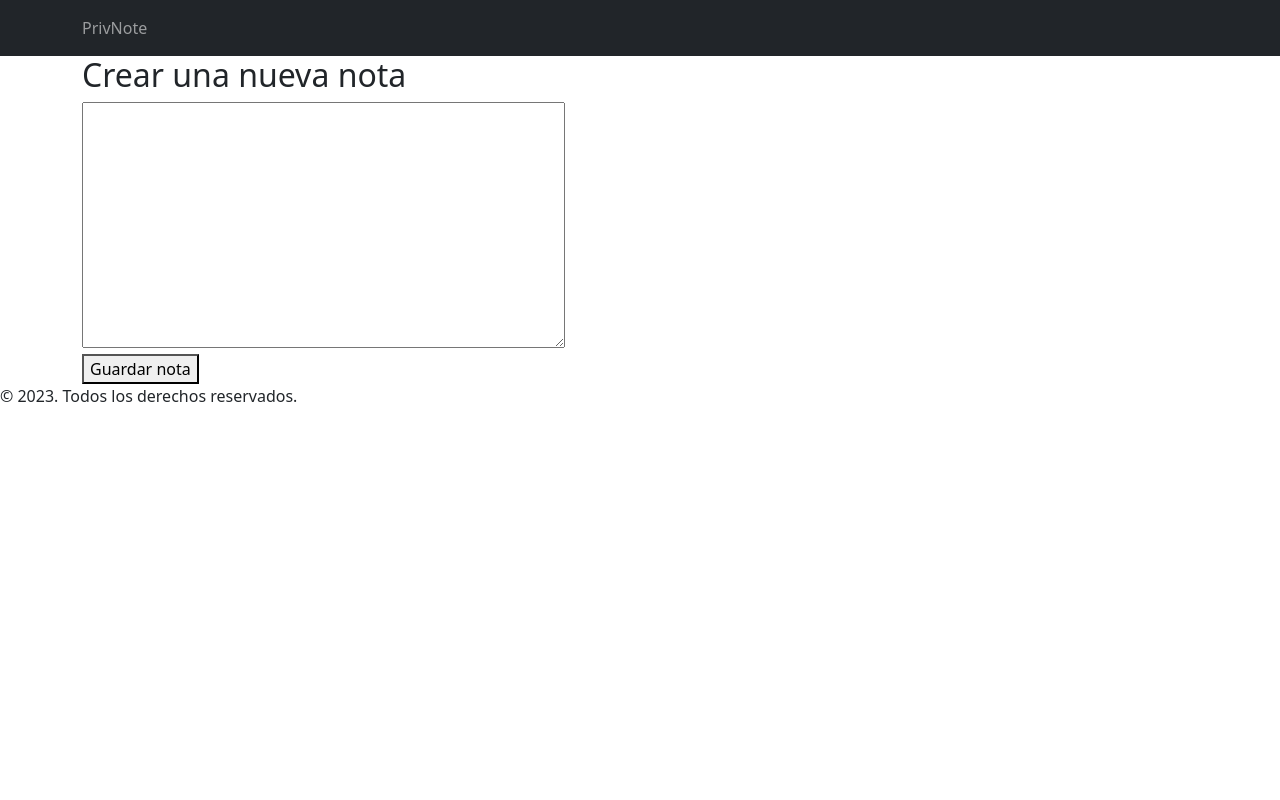
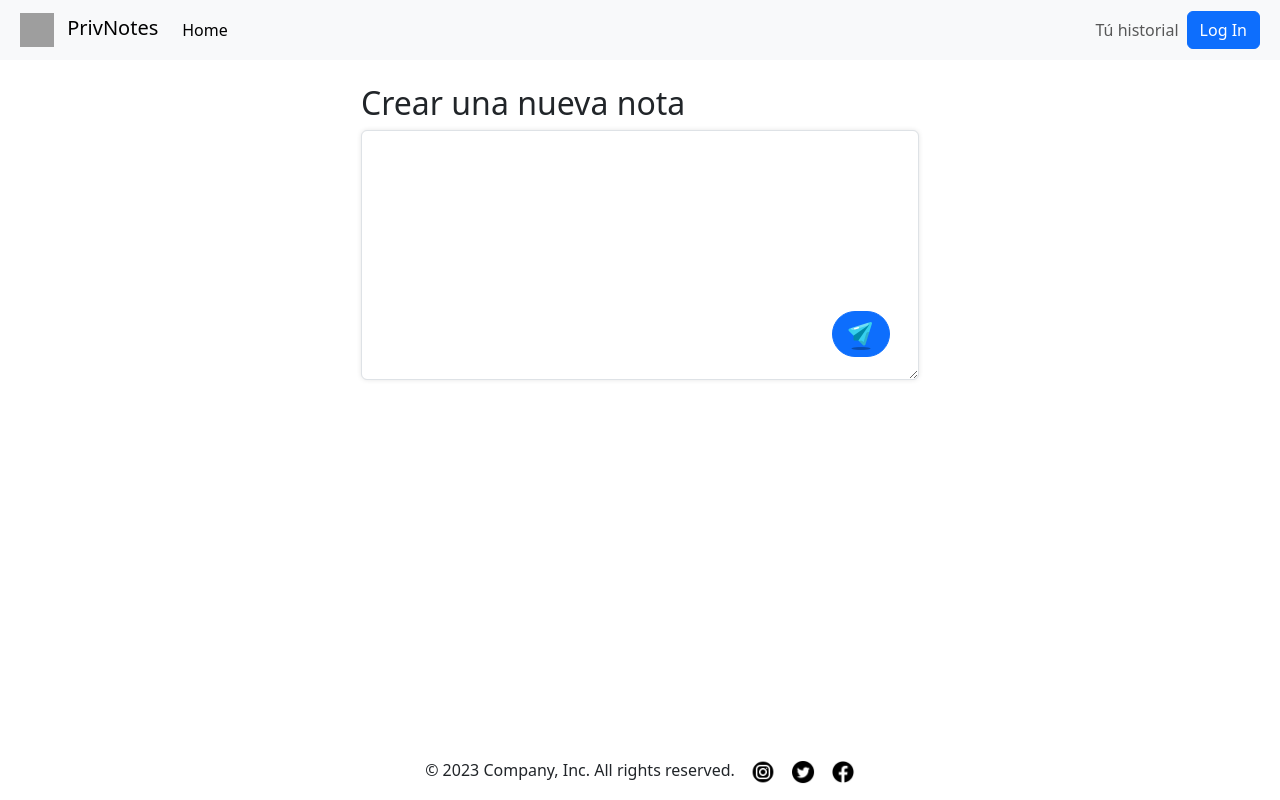
Before and after one commit to Wangallego/Notas-Privadas, a Flask app: page / in a window 1280 px wide. Run offline with Flask 3, Linux system fonts and the light colour scheme; grey boxes are pictures that could not be loaded.

Commit message:
Primer Prototipo

```diff
--- a/app.py
+++ b/app.py
@@ -2,6 +2,7 @@ from flask import Flask, render_template, request, redirect, url_for
 import secrets
 import string
 from datetime import datetime
+from qrcode import make as make_qrcode
 from modelo import create_table, save_note, delete_note, read_note
 
 BASE_URL = 'http://localhost:5000/'
@@ -9,7 +10,11 @@ BASE_URL = 'http://localhost:5000/'
 app = Flask(__name__)
 
 notas = {}
-
+def codigo_qr(enlace):
+    qr = make_qrcode(enlace)
+    qr_image_path = f"static/qrcode.png"
+    qr.save(qr_image_path)
+    return qr_image_path
 
 
 @app.route('/', methods=['GET', 'POST'])
@@ -17,27 +22,19 @@ def crearnota():
     if request.method == 'POST':
         texto = request.form.get('texto')
 
-        if texto != '':
+        if texto:
             id_nota = ''.join(secrets.choice(string.ascii_uppercase + string.digits) for _ in range(20))
-            url_nota = url_for('enlace', codigo=id_nota, _external=True)
-            fecha_creacion = datetime.now().strftime("%Y-%m-%d %H:%M:%S")
             save_note(id_nota, texto)
-            codigo = id_nota
-            enlace = BASE_URL + 'nota/' + codigo
-            return redirect(url_for('enlace', codigo=id_nota))
-        else:
-            return render_template('crearnota.html')
-    else:
-        return render_template('crearnota.html')
+            return redirect(url_for('enlace', codigo=id_nota  ))
 
+    return render_template('crearnota.html')
 
 
 @app.route('/enlace/<codigo>')
 def enlace(codigo):
     url_nota = url_for('leernota',  codigo=codigo)
-    return render_template('enlace.html', url_nota=url_nota, codigo=codigo)
-
-
+    qr = codigo_qr(url_nota)
+    return render_template('enlace.html', url_nota=url_nota, codigo=codigo, qr_image_path = qr)
 
 @app.route('/leernota/<codigo>')
 def leernota(codigo):
--- a/modelo.py
+++ b/modelo.py
@@ -26,14 +26,15 @@ def save_note(codigo, texto):
 def read_note(codigo):
     con = sqlite3.connect(DB_NAME)
     cur = con.cursor()
-    result = cur.execute("""SELECT codigo,texto FROM notas WHERE codigo=?""", (codigo,))#hay que poner la coma porque si no la pones piensa que es un valor entre parentesis, con la coma piensa que es una tupla
+    result = cur.execute("SELECT codigo, texto FROM notas WHERE codigo=?", (codigo,))
     result = cur.fetchone()
     con.close()
     if result:
-        codigo,texto = result
-        return codigo,texto
+        _, texto = result  # Extraer el texto de la tupla
+        return texto
     else:
         return None
+
 
 def delete_note(codigo):
     con = sqlite3.connect(DB_NAME)
--- a/templates/base.html
+++ b/templates/base.html
@@ -1,26 +1,84 @@
 <!DOCTYPE html>
 <html lang="en">
+
 <head>
     <meta charset="UTF-8">
     <meta name="viewport" content="width=device-width, initial-scale=1.0">
     <title>{% block title %}PrivNote{% endblock %}</title>
-    <link href="https://cdn.jsdelivr.net/npm/bootstrap@5.3.0/dist/css/bootstrap.min.css" rel="stylesheet" integrity="sha384-9ndCyUaIbzAi2FUVXJi0CjmCapSmO7SnpJef0486qhLnuZ2cdeRhO02iuK6FUUVM" crossorigin="anonymous">
+    <link href="https://cdn.jsdelivr.net/npm/bootstrap@5.3.0/dist/css/bootstrap.min.css" rel="stylesheet"
+        integrity="sha384-9ndCyUaIbzAi2FUVXJi0CjmCapSmO7SnpJef0486qhLnuZ2cdeRhO02iuK6FUUVM" crossorigin="anonymous">
+    <style>
+        footer li img{
+            transition: transform 0.4s ease-in-out;
+        }
+        footer li img:hover {
+            transform: translateY(-5px);
+        }
+        .custom-textarea{
+            box-shadow: 0 0 5px rgba(0, 0, 0, 0.1);
+        }
+
+        .custom-border{
+            border: 1px solid black;
+        }
+    </style>
 </head>
+
 <body>
-    <nav class="navbar navbar-dark bg-dark">
-        <div class="container">
-            <ul class="navbar-nav">
-                <li class="nav-item"><a class="nav-link" href="{{ url_for('crearnota') }}">PrivNote</a></li>
-            </ul>
+    <nav class="navbar navbar-expand-lg bg-body-tertiary">
+        <div class="container-fluid">
+            <a class="navbar-brand" href="{{ url_for('crearnota') }}">
+                <img class="mx-2" width="34" height="34" src="https://img.icons8.com/pastel-glyph/64/note.png"
+                    alt="note" />
+                PrivNotes
+            </a>
+            <button class="navbar-toggler" type="button" data-bs-toggle="collapse" data-bs-target="#navbarText"
+                aria-controls="navbarText" aria-expanded="false" aria-label="Toggle navigation">
+                <span class="navbar-toggler-icon"></span>
+            </button>
+            <div class="collapse navbar-collapse" id="navbarText">
+                <ul class="navbar-nav me-auto mb-2 mb-lg-0">
+                    <li class="nav-item">
+                        <a class="nav-link active" aria-current="page" href="#">Home</a>
+                    </li>
+                </ul>
+                <div class="d-grid gap-2 d-md-flex justify-content-md-end">
+                    <ul class="navbar-nav me-auto mb-2 mb-lg-0">
+                        <li class="nav-item">
+                            <a class="nav-link" href="#">Tú historial</a>
+                        </li>
+                    </ul>
+                </div>
+                <div class="d-grid gap-2 d-md-flex justify-content-md-end">
+                    <button class="btn btn-primary me-md-2" type="button">Log In</button>
+                </div>
+            </div>
         </div>
     </nav>
+
+
+
+    <!---->
     <main class="container">
         {% block content %}
         {% endblock %}
     </main>
     <footer>
-        <p>© 2023. Todos los derechos reservados.</p>
-      </footer>
-    <script src="https://cdn.jsdelivr.net/npm/bootstrap@5.3.0/dist/js/bootstrap.bundle.min.js" integrity="sha384-geWF76RCwLtnZ8qwWowPQNguL3RmwHVBC9FhGdlKrxdiJJigb/j/68SIy3Te4Bkz" crossorigin="anonymous"></script>
+        <div class="fixed-bottom d-flex flex-column flex-sm-row justify-content-center  ">
+            <p class="ml-3">&copy; 2023 Company, Inc. All rights reserved.</p>
+            <ul class="list-unstyled d-flex">
+            <li class="ms-3"><a class="link-body-emphasis" href="#"><img class="bi" width="24" height="24" src="{{ url_for('static', filename='insta.png') }}"alt="facebook"></a></li>
+              <li class="ms-3"><a class="link-body-emphasis" href="#"><img class="bi" width="24" height="24" src="{{ url_for('static', filename='twitter.png') }}"alt="facebook"></a></li>
+              <li class="ms-3"><a class="link-body-emphasis" href="#"><img class="bi" width="24" height="24" src="{{ url_for('static', filename='facebook.png') }}"alt="facebook"></a></li>
+            </ul>
+          </div>
+
+    </footer>
+    </div>
+    </footer>
+    <script src="https://cdn.jsdelivr.net/npm/bootstrap@5.3.0/dist/js/bootstrap.bundle.min.js"
+        integrity="sha384-geWF76RCwLtnZ8qwWowPQNguL3RmwHVBC9FhGdlKrxdiJJigb/j/68SIy3Te4Bkz"
+        crossorigin="anonymous"></script>
 </body>
+
 </html>
--- a/templates/crearnota.html
+++ b/templates/crearnota.html
@@ -3,9 +3,47 @@
 {% block title %}Crear Nota{% endblock %}
 
 {% block content %}
-  <h2>Crear una nueva nota</h2>
-  <form action="{{ url_for('crearnota') }}" method="POST">
-    <textarea name="texto" rows="10" cols="50"></textarea><br>
-    <button type="submit">Guardar nota</button>
+
+<div class="d-md-flex flex-md-column justify-content-center col-md-6 mx-auto">
+  <h2 class="mt-4">Crear una nueva nota</h2>
+  <form action="{{ url_for('crearnota') }}" method="POST" id="formularioNota">
+    <div class="form-floating position-relative">
+      <textarea class="form-control custom-textarea" placeholder="Leave a comment here" id="floatingTextarea2"
+        style="height: 250px" name="texto" rows="10"></textarea>
+      <button class="btn btn-primary position-absolute bottom-0 end-0 left-0 translate-middle rounded-pill" type="submit">
+        <div class="d-md-flex">
+        <img src="{{ url_for('static', filename='send-icon.png') }}" alt="Enviar" style="max-width: 2rem;">
+      </button>
+
+
+    </div>
+    </div>
   </form>
+</div>
+<div id="indicadorConfirmacion" style="display:none; position: fixed; top: 50%; left: 50%; transform: translate(-50%, -50%);">
+  <img src="{{ url_for('static', filename='loading.svg') }}" alt="Cargando">
+</div>
+
+<script src="https://code.jquery.com/jquery-3.6.0.min.js"></script>
+<script>
+
+  $(document).ready(function() {
+    $('#formularioNota').submit(function(e) {
+      e.preventDefault(); // Evita el comportamiento predeterminado del formulario
+
+      // Muestra el indicador de confirmación
+      $('#botonGuardar').prop('disabled', true);
+      $('#indicadorConfirmacion').show();
+
+      // Realiza una pequeña pausa antes de enviar el formulario
+      setTimeout(function() {
+        $('#formularioNota').unbind('submit').submit(); // Envía el formulario
+      }, 1000); // Espera 1 segundo (puedes ajustar este valor según tus necesidades)
+    });
+  });
+</script>
+
+
+
+
 {% endblock %}
--- a/templates/leernota.html
+++ b/templates/leernota.html
@@ -3,6 +3,7 @@
 {% block title %}Leer Nota{% endblock %}
 
 {% block content %}
+
   <h2>Nota guardada</h2>
   <p>Aquí está el contenido de la nota:</p>
   <pre>{{ nota }}</pre>
```
Also changed, not shown: templates/enlace.html (+22 -6 lines), README.md (added), notas.db, static/facebook.png (added), static/insta.png (added), static/loading.svg (added), static/qrcode.png (added), static/send-icon.png (added), static/twitter.png (added).
